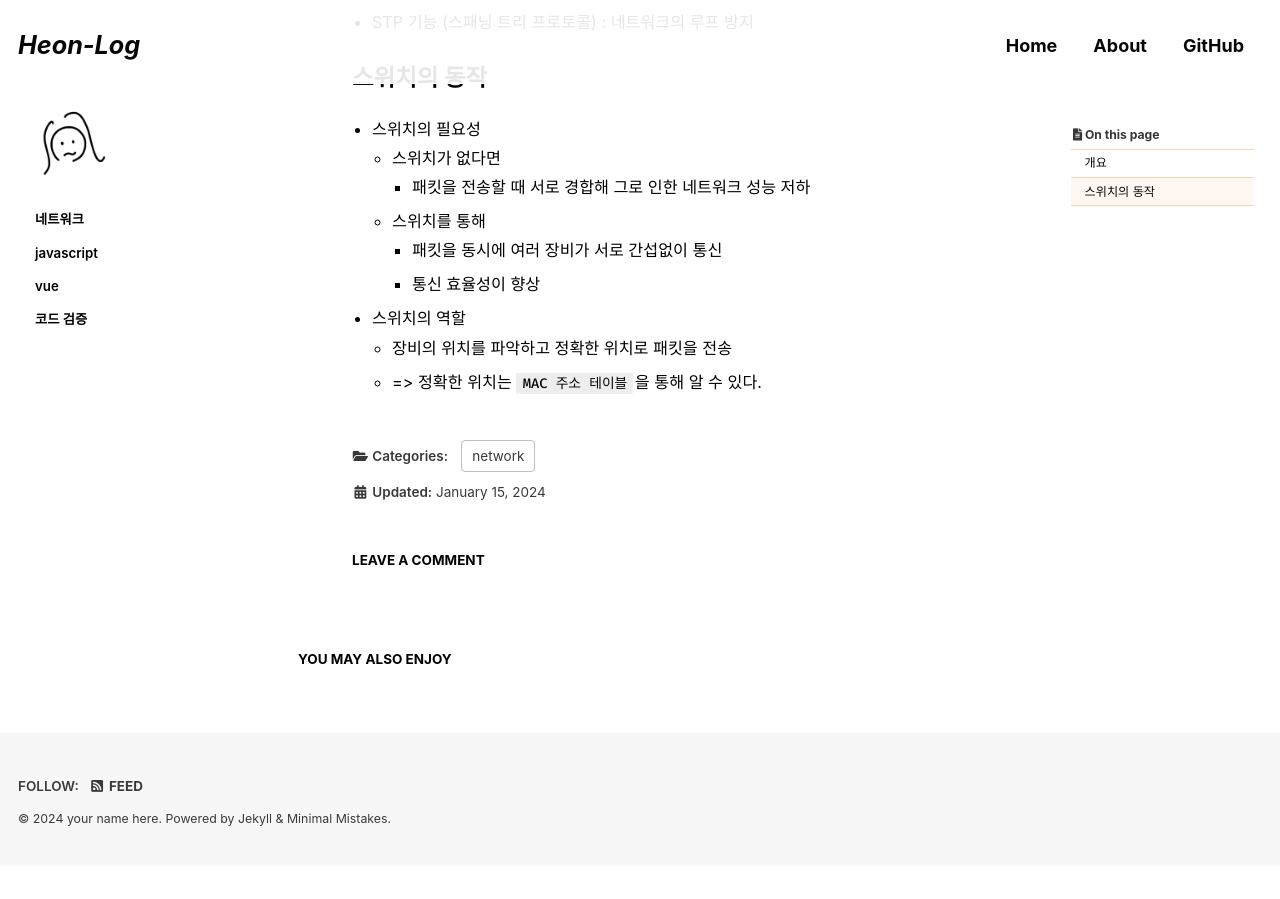
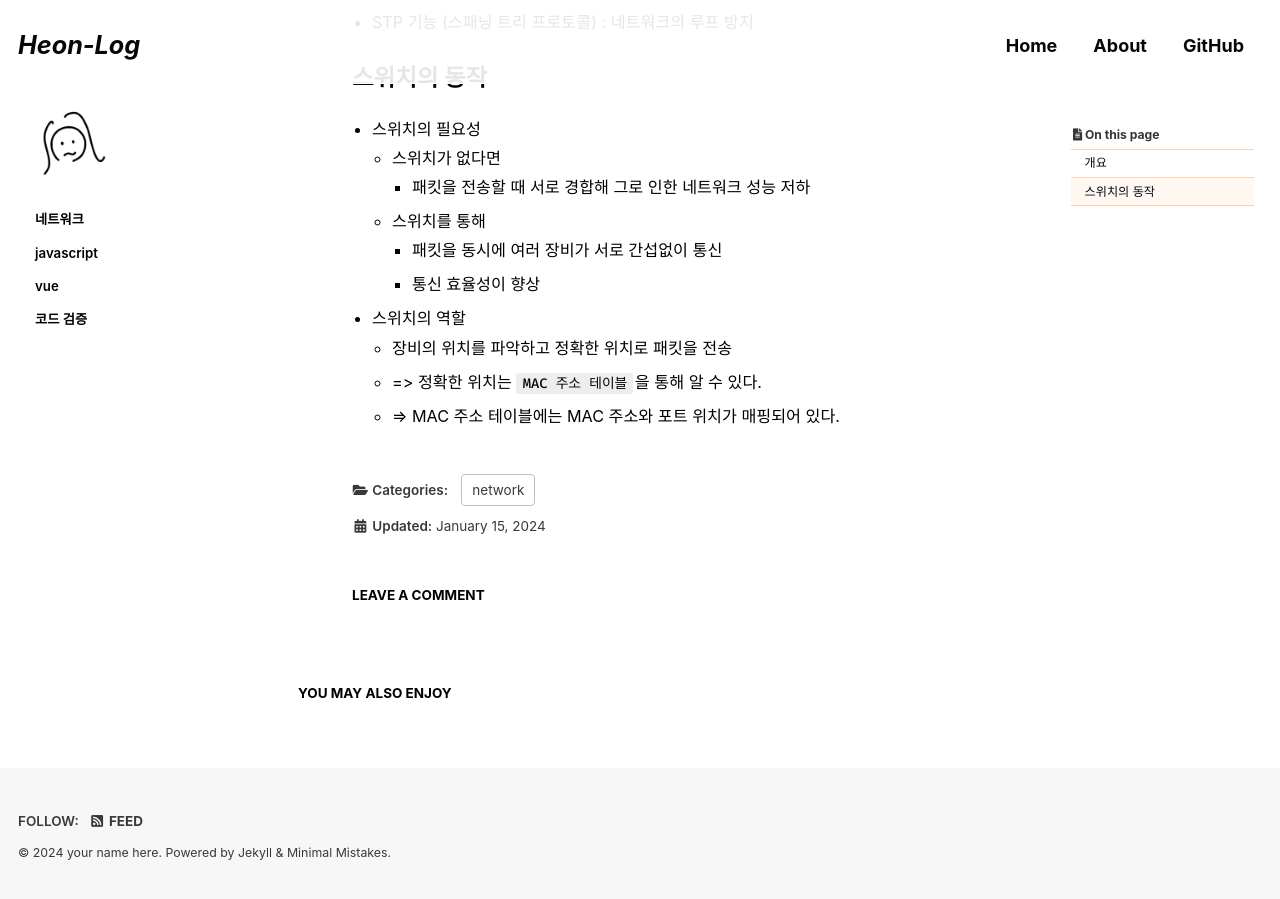
Before and after one commit to choiiis/minimal-mistakes-choiiis-customized, a Jekyll site: the page built from _posts/2024-01-15-network-switch.md, in a window 1280 px wide and 900 px high, scrolled down 656 px. Built offline with Jekyll 4.4.1, drawn with Linux system fonts in a browser that asks for light colours; cached includes are drawn as plain includes; some web fonts are replaced; comment, search, counter and statistics services are not loaded; before the commit the page ends 1522 px from its top, so only the background shows below that.

Commit message:
_posts/2024-01-15-network-switch.md updated from https://stackedit.io/

```diff
--- a/_posts/2024-01-15-network-switch.md
+++ b/_posts/2024-01-15-network-switch.md
@@ -31,6 +31,8 @@ published: true
 - VLAN 기능 : 논리적으로 네트워크를 분리
 - STP 기능 (스패닝 트리 프로토콜) : 네트워크의 루프 방지
 
+
+
 ## 스위치의 동작
 
 * 스위치의 필요성
@@ -42,7 +44,8 @@ published: true
 * 스위치의 역할
 	* 장비의 위치를 파악하고 정확한 위치로 패킷을 전송
 	* => 정확한 위치는 `MAC 주소 테이블`을 통해 알 수 있다.
+	* => MAC 주소 테이블에는 MAC 주소와 포트 위치가 매핑되어 있다.
 
 <!--stackedit_data:
-eyJoaXN0b3J5IjpbLTExNjcyNzg1MjldfQ==
+eyJoaXN0b3J5IjpbLTk4ODU5NzE4OV19
 -->
```
